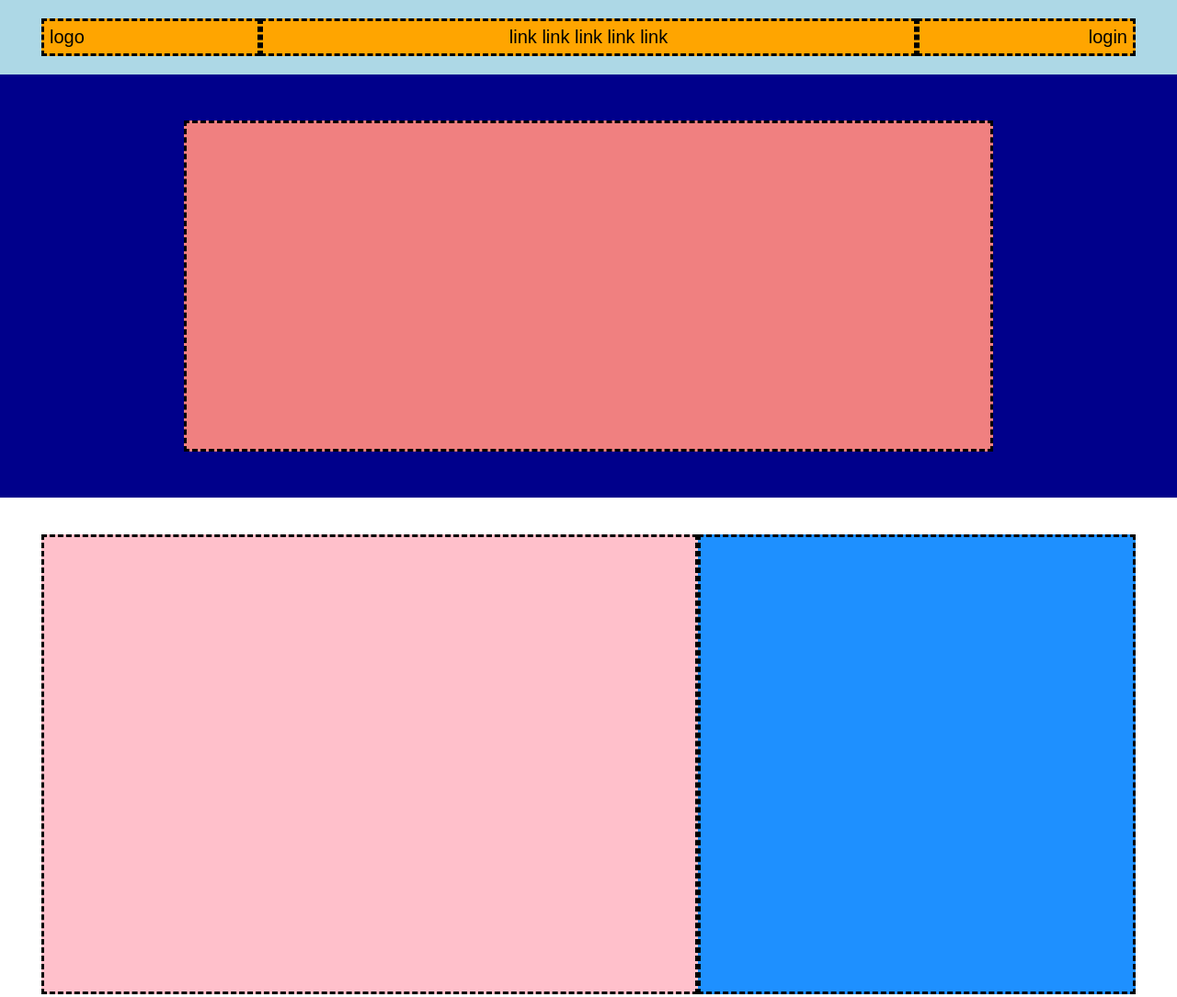
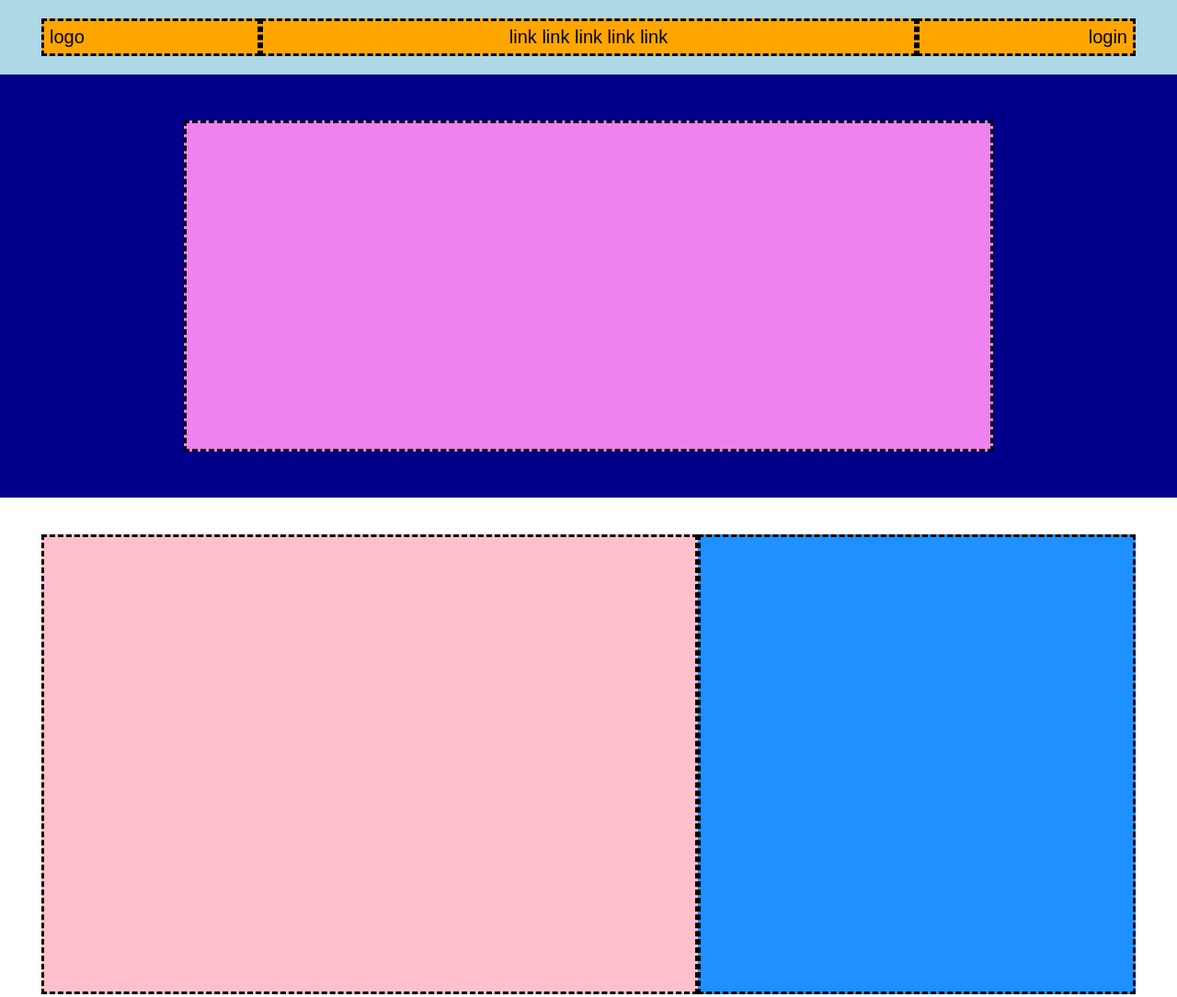
Before and after one commit to IanzanoLorenzo/htmlcss-struttura-discord, a plain HTML site: page index.html in a window 1280 px wide. Shown: the top 1084 px of the page at 92% size. Drawn offline with Linux system fonts and the light colour scheme.

Commit message:
exercise done (corretta svista sul rosa)

```diff
--- a/css/style.css
+++ b/css/style.css
@@ -69,9 +69,8 @@ body{
 .pink{
     background-color: rgb(240,128,128);
 }
-
 .pink-jumbo{
-    background-color: rgb(240,128,128);
+    background-color: rgb(238,130,238);
 }
 
 .scieleste{
```
